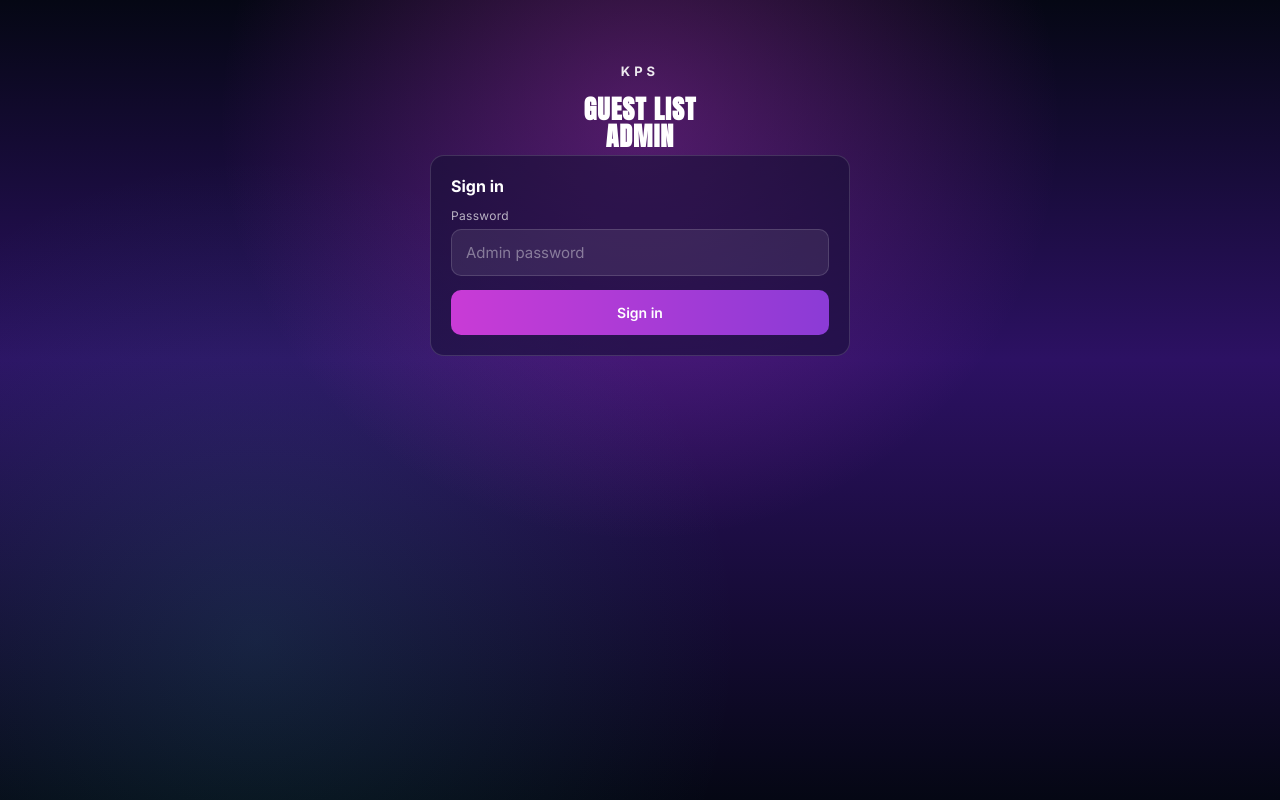
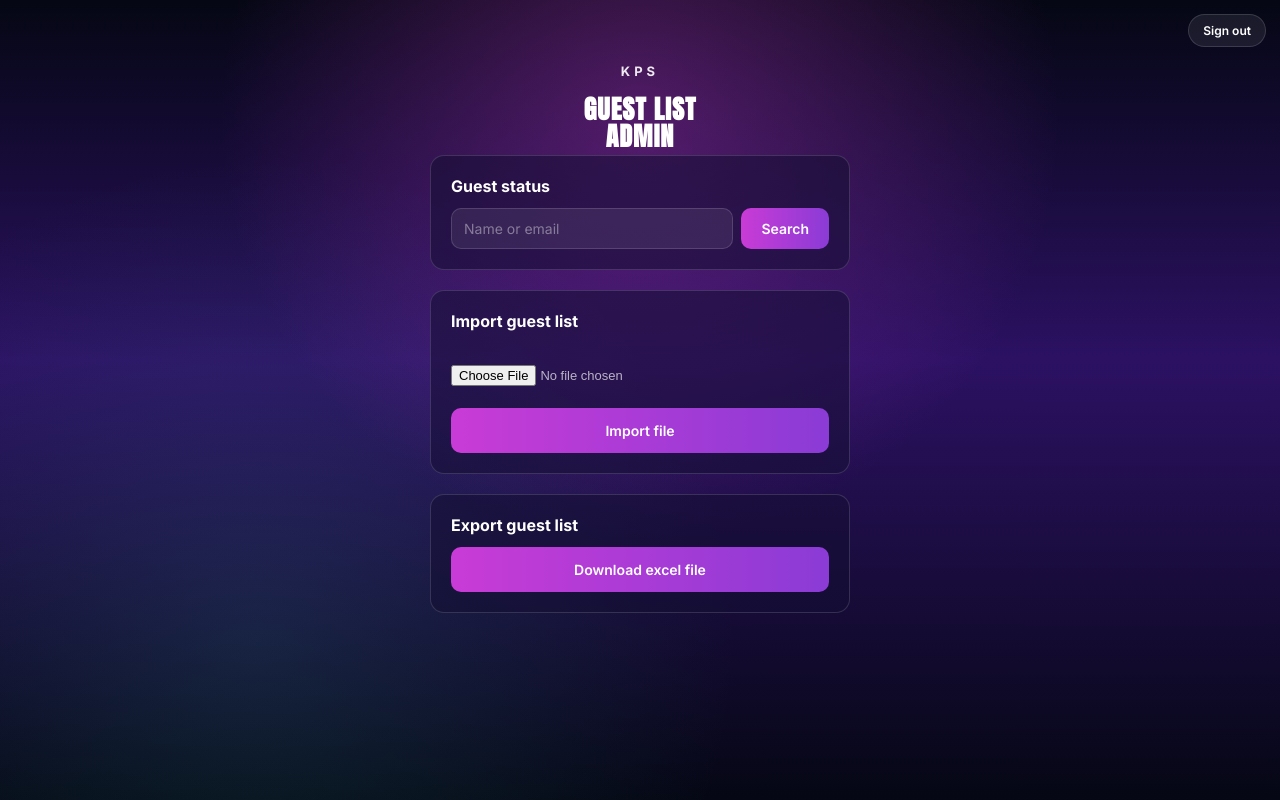
Before and after one commit to KPS-UK/KPS_Secret_Party, a Next.js app: page /admin in a window 1280 px wide. Built offline with nearby package versions, Linux system fonts and the light colour scheme; no server answers.

Commit message:
add full app auth

```diff
--- /dev/null
+++ b/app/LogoutButton.js
@@ -0,0 +1,22 @@
+'use client';
+
+import { useRouter, usePathname } from 'next/navigation';
+
+export default function LogoutButton() {
+  const router = useRouter();
+  const pathname = usePathname();
+
+  if (pathname === '/login') return null;
+
+  async function handleLogout() {
+    await fetch('/api/admin/logout', { method: 'POST' });
+    router.push('/login');
+    router.refresh();
+  }
+
+  return (
+    <button onClick={handleLogout} className="logout-btn" type="button">
+      Sign out
+    </button>
+  );
+}
--- a/app/admin/AdminDashboard.js
+++ b/app/admin/AdminDashboard.js
@@ -1,10 +1,8 @@
 'use client';
 
 import { useState } from 'react';
-import { useRouter } from 'next/navigation';
 
 export default function AdminDashboard() {
-  const router = useRouter();
   const [file, setFile] = useState(null);
   const [importing, setImporting] = useState(false);
   const [importResult, setImportResult] = useState(null);
@@ -43,11 +41,6 @@ export default function AdminDashboard() {
     } finally {
       setImporting(false);
     }
-  }
-
-  async function handleLogout() {
-    await fetch('/api/admin/logout', { method: 'POST' });
-    router.refresh();
   }
 
   async function handleStatusSearch(event) {
@@ -181,10 +174,6 @@ export default function AdminDashboard() {
           Download excel file
         </a>
       </div>
-
-      <button className="btn btn-ghost" onClick={handleLogout} style={{ maxWidth: 420 }}>
-        Sign out
-      </button>
     </>
   );
 }
--- a/app/admin/page.js
+++ b/app/admin/page.js
@@ -1,13 +1,6 @@
-import { cookies } from 'next/headers';
-import { getSessionToken } from '../../lib/auth';
-import AdminLogin from './AdminLogin';
 import AdminDashboard from './AdminDashboard';
 
-export default async function AdminPage() {
-  const cookieStore = await cookies();
-  const token = cookieStore.get('kps_admin')?.value;
-  const authed = Boolean(token) && token === getSessionToken();
-
+export default function AdminPage() {
   return (
     <div className="page-scroll" style={{ alignItems: 'flex-start', paddingTop: 60 }}>
       <div className="rays" />
@@ -29,7 +22,7 @@ export default async function AdminPage() {
           <br />
           admin
         </h1>
-        {authed ? <AdminDashboard /> : <AdminLogin />}
+        <AdminDashboard />
       </div>
     </div>
   );
--- a/app/api/admin/login/route.js
+++ b/app/api/admin/login/route.js
@@ -1,5 +1,6 @@
 import { NextResponse } from 'next/server';
 import { checkPassword, getSessionToken } from '../../../../lib/auth';
+import { SESSION_MAX_AGE } from '../../../../lib/session';
 
 export async function POST(request) {
   const body = await request.json();
@@ -15,7 +16,7 @@ export async function POST(request) {
     secure: true,
     sameSite: 'lax',
     path: '/',
-    maxAge: 60 * 60 * 8,
+    maxAge: SESSION_MAX_AGE,
   });
   return response;
 }
--- a/app/globals.css
+++ b/app/globals.css
@@ -456,3 +456,23 @@ input:focus {
   color: var(--muted);
   font-size: 13px;
 }
+
+.logout-btn {
+  position: fixed;
+  top: 14px;
+  right: 14px;
+  z-index: 30;
+  background: rgba(255, 255, 255, 0.08);
+  border: 1px solid var(--card-border);
+  color: var(--white);
+  font-family: 'Inter', sans-serif;
+  font-size: 12px;
+  font-weight: 600;
+  padding: 8px 14px;
+  border-radius: 20px;
+  cursor: pointer;
+}
+
+.logout-btn:hover {
+  border-color: var(--cyan);
+}
--- a/app/layout.js
+++ b/app/layout.js
@@ -1,4 +1,5 @@
 import './globals.css';
+import LogoutButton from './LogoutButton';
 
 export const metadata = {
   title: 'KPS Secret Party - check in',
@@ -15,7 +16,10 @@ export default function RootLayout({ children }) {
           rel="stylesheet"
         />
       </head>
-      <body>{children}</body>
+      <body>
+        <LogoutButton />
+        {children}
+      </body>
     </html>
   );
 }
--- a/app/admin/AdminLogin.js
+++ b/app/login/LoginForm.js
@@ -3,7 +3,7 @@
 import { useState } from 'react';
 import { useRouter } from 'next/navigation';
 
-export default function AdminLogin() {
+export default function LoginForm({ next }) {
   const router = useRouter();
   const [password, setPassword] = useState('');
   const [error, setError] = useState('');
@@ -12,7 +12,7 @@ export default function AdminLogin() {
   async function handleSubmit(event) {
     event.preventDefault();
     if (!password) {
-      setError('Enter the admin password');
+      setError('Enter the password');
       return;
     }
     setError('');
@@ -28,6 +28,7 @@ export default function AdminLogin() {
         setError(data.error || 'Incorrect password');
         return;
       }
+      router.push(next || '/');
       router.refresh();
     } catch (err) {
       setError('Something went wrong, try again');
@@ -40,12 +41,11 @@ export default function AdminLogin() {
     <form onSubmit={handleSubmit} className="admin-card">
       <h2>Sign in</h2>
       <div className="field-group">
-        <label>Password</label>
         <input
           type="password"
           value={password}
           onChange={(e) => setPassword(e.target.value)}
-          placeholder="Admin password"
+          placeholder="Password"
         />
       </div>
       {error && <p className="error-text">{error}</p>}
--- /dev/null
+++ b/lib/session.js
@@ -0,0 +1,3 @@
+// How long a session lasts with no activity. Every authenticated request
+// resets this, so it's an idle timeout, not a fixed time since login.
+export const SESSION_MAX_AGE = 60 * 15; // 5 minutes
```
Also changed, not shown: app/login/page.js (added, +39 -0 lines), lib/auth-edge.js (added, +12 -0 lines), middleware.js (added, +53 -0 lines), 1 other file (tests, documents, lock files or other folders).
